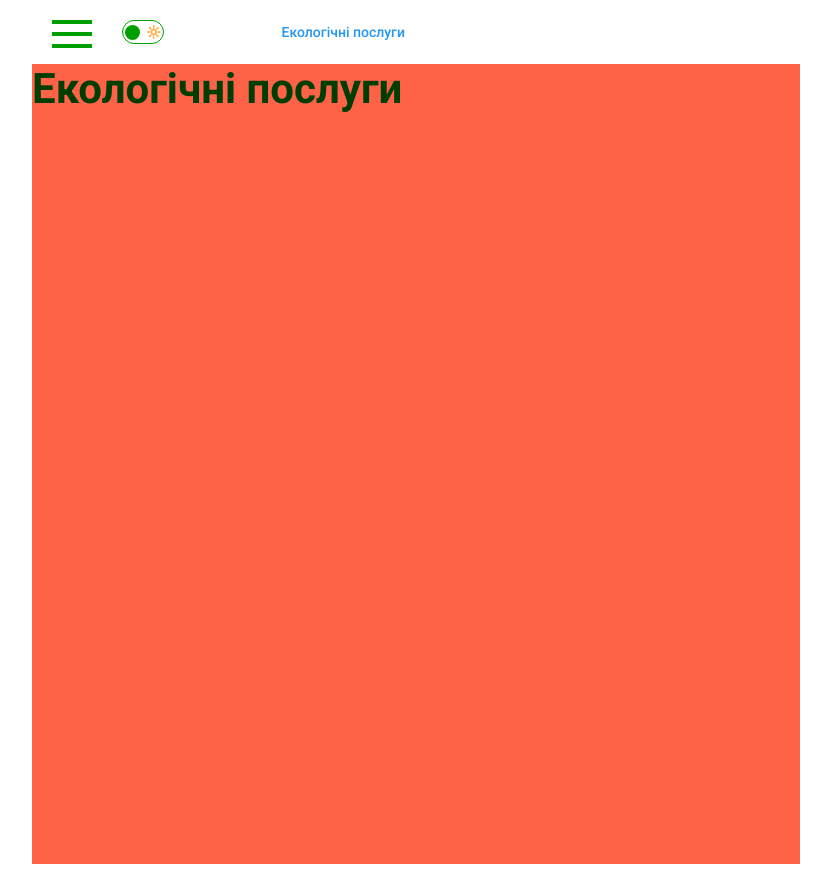
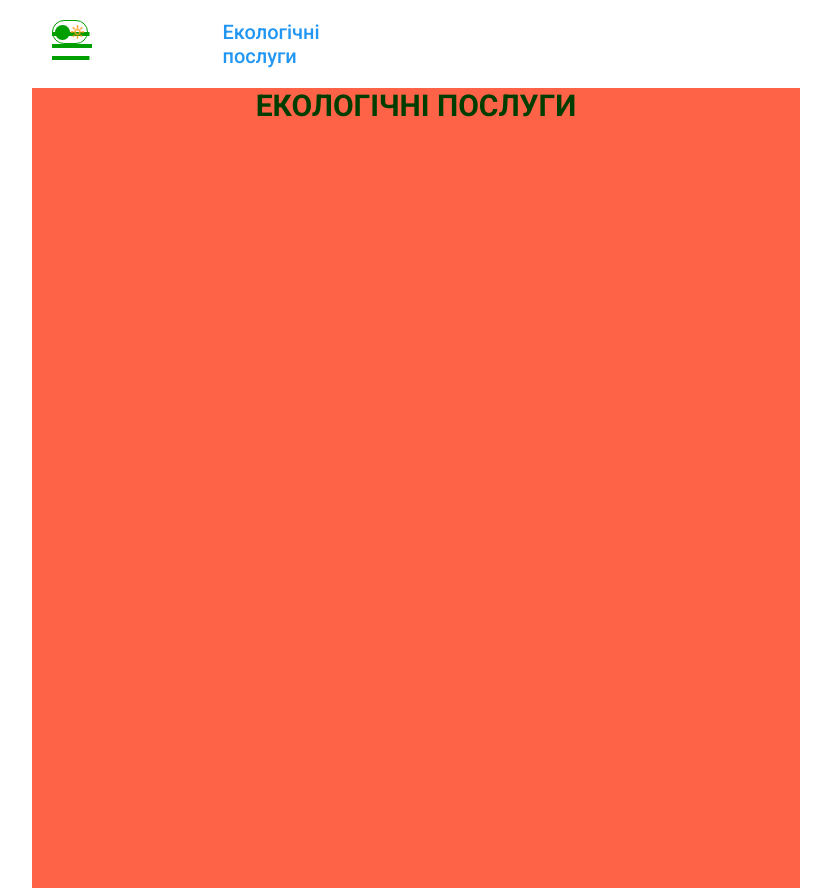
Before and after one commit to Eugensson/ecocenter, a Next.js app: page /services in a window 1280 px wide. Shown: the whole page, without its empty margins (224-1055 px from the left). Before the commit the page ends 864 px from the top, so only its background shows below. Built offline with nearby package versions, Linux system fonts and the light colour scheme.

Commit message:
Add Map-component

```diff
--- a/package.json
+++ b/package.json
@@ -12,12 +12,12 @@
     "@emotion/react": "^11.11.1",
     "@emotion/styled": "^11.11.0",
     "@mui/icons-material": "^5.14.8",
-    "@mui/material": "^5.14.8",
-    "@mui/system": "^5.14.8",
     "eslint": "8.48.0",
     "eslint-config-next": "13.4.19",
+    "leaflet": "^1.9.4",
     "next": "13.4.19",
     "react": "18.2.0",
-    "react-dom": "18.2.0"
+    "react-dom": "18.2.0",
+    "react-leaflet": "^4.2.1"
   }
 }
--- /dev/null
+++ b/src/app/contacts/page.module.css
@@ -0,0 +1,13 @@
+.wrapper {
+    display: flex;
+    flex-direction: column;
+    gap: 30px;
+    padding: 10px;
+}
+
+.text {
+    display: flex;
+    align-items: center;
+    gap: 20px;
+    font-size: 0.5rem;
+}
--- a/src/app/globals.css
+++ b/src/app/globals.css
@@ -33,7 +33,27 @@ html,
 body {
   max-width: 100vw;
   overflow-x: hidden;
-  font-size: 28px;
+  font-size: 40px;
+}
+
+h1 {
+  margin-bottom: 20px;
+  font-size: 1rem;
+  text-align: center;
+  text-transform: uppercase;
+}
+
+h2 {
+  margin-bottom: 20px;
+  font-size: 0.75rem;
+  text-align: center;
+  text-transform: uppercase;
+}
+
+h3 {
+  margin-bottom: 20px;
+  font-size: 0.5rem;
+  text-align: center;
 }
 
 ul {
@@ -45,12 +65,20 @@ a {
   text-decoration: none;
 }
 
+.leaflet-container {
+  margin: 0 auto;
+  width: 100vW;
+  max-width: 460px;
+  height: 460px;
+}
+
 .container {
   margin: 0 auto;
   max-width: 480px;
   height: 100vh;
+}
 
-}
+
 
 /* Tablet and Smaller Desktop */
 @media (min-width: 768px) and (max-width: 1439px) {
--- a/src/app/laboratory/page.jsx
+++ b/src/app/laboratory/page.jsx
@@ -6,7 +6,7 @@ export const metadata = {
 const Laboratory = () => {
   return (
     <section>
-        <h1>Лабораторія</h1>
+        <h2>Лабораторія</h2>
     </section>
   )
 }
--- a/src/app/news/page.jsx
+++ b/src/app/news/page.jsx
@@ -6,7 +6,7 @@ export const metadata = {
 const News = () => {
   return (
     <section>
-        <h1>Новини</h1>
+        <h2>Новини</h2>
     </section>
   )
 }
--- a/src/app/qualification/page.jsx
+++ b/src/app/qualification/page.jsx
@@ -6,7 +6,7 @@ export const metadata = {
 const Qualification = () => {
   return (
     <section>
-        <h1>Кваліфікація та досвід</h1>
+        <h2>Кваліфікація та досвід</h2>
     </section>
   )
 }
--- a/src/app/services/page.jsx
+++ b/src/app/services/page.jsx
@@ -6,7 +6,7 @@ export const metadata = {
 const Services = () => {
   return (
     <section>
-        <h1>Екологічні послуги</h1>
+        <h2>Екологічні послуги</h2>
     </section>
   )
 }
--- /dev/null
+++ b/src/components/Map/index.js
@@ -0,0 +1,5 @@
+import dynamic from "next/dynamic";
+
+const Map = dynamic(()=> import('@/components/Map/Map'), {ssr: false});
+
+export default Map;
--- a/src/components/MobileMenu/MobileMenu.jsx
+++ b/src/components/MobileMenu/MobileMenu.jsx
@@ -1,6 +1,5 @@
 import Link from 'next/link';
 import { useMobileMenu } from '@/context/MobileMenuContext';
-import CloseIcon from '@mui/icons-material/Close';
 import styles from '@/components/MobileMenu/MobileMenu.module.css'
 
 export default function MobileMenu() {
--- a/src/components/TheHeader/TheHeader.jsx
+++ b/src/components/TheHeader/TheHeader.jsx
@@ -1,6 +1,4 @@
 'use client';
-
-import MenuIcon from '@mui/icons-material/Menu';
 
 import { useMobileMenu } from '@/context/MobileMenuContext';
 import { Navigation } from '@/components/Navigation/Navigation';
@@ -15,9 +13,6 @@ const TheHeader = () => {
 
   return (
     <header className={styles.wrapper}>
-        {/* <button type='button' onClick={openMobileMenu}>
-          <span className={styles.bar}></span>
-        </button> */}
         <span className={styles.bar} type='button' onClick={openMobileMenu}></span>
         <DarkModeToggle/>
         {isMobileMenuOpen && <MobileMenu/>}
```
Also changed, not shown: src/app/contacts/page.jsx (+19 -2 lines), src/components/Map/Map.jsx (added, +30 -0 lines), public/menu.svg (deleted), 1 other file (tests, documents, lock files or other folders).
